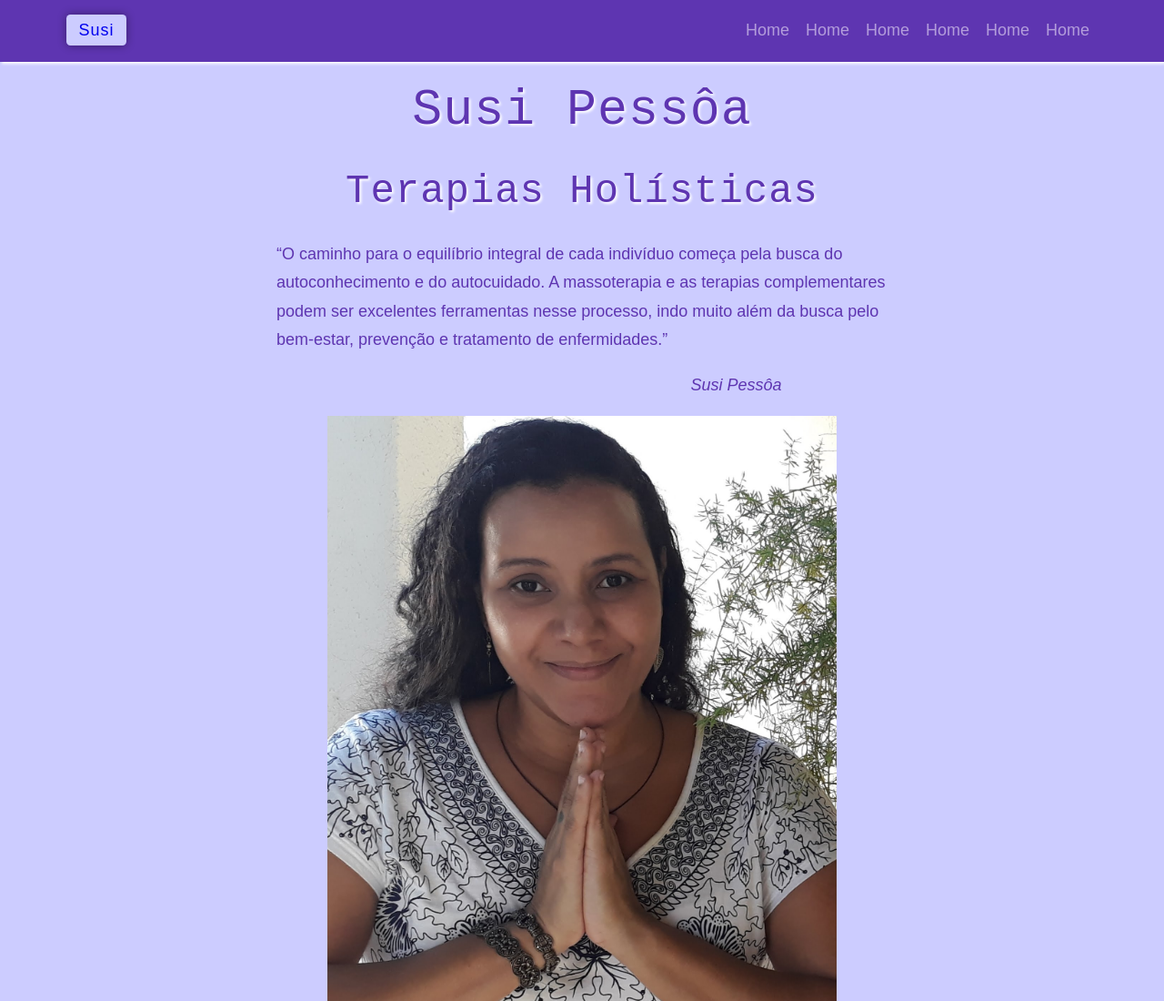
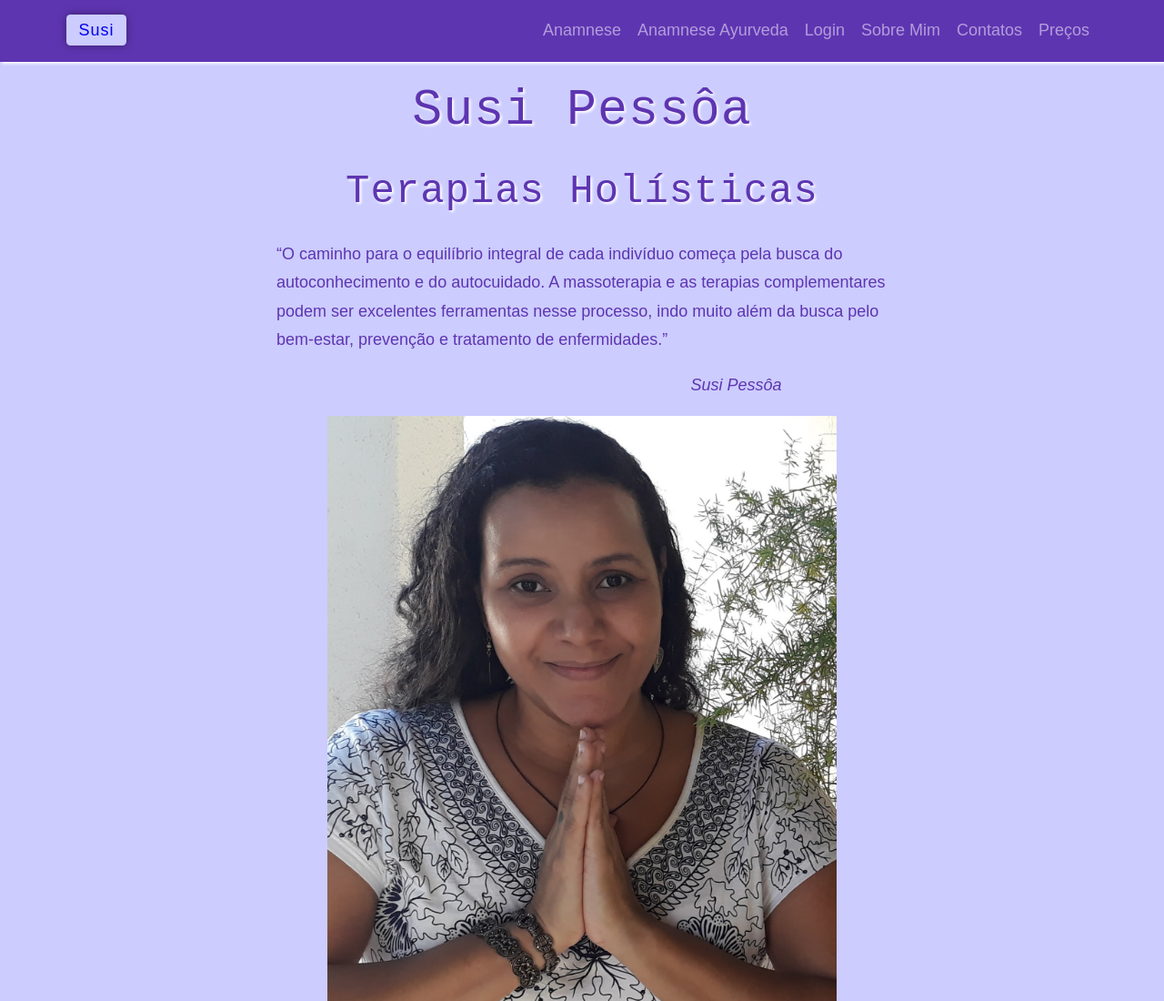
Before and after one commit to jcgsr/jul-SusiGatsby, a Gatsby site: page / in a window 1280 px wide. Shown: the top 1100 px of the page at 91% size. Built offline with nearby package versions, Linux system fonts and the light colour scheme; Gatsby itself is replaced by a stand-in of ours.

Commit message:
refactoring navbar part 2

```diff
--- a/src/assets/css/main.css
+++ b/src/assets/css/main.css
@@ -335,7 +335,7 @@ nav {
   transition: var(--transition);
 }
 .show-container {
-  height: 12rem;
+  height: 17rem;
 }
 @media screen and (min-width: 800px) {
   .nav-center {
--- a/src/components/Navbar.js
+++ b/src/components/Navbar.js
@@ -22,22 +22,22 @@ export default function NavBar() {
         <div className="links-container show-container">
           <ul className="links">
             <li>
-              <Link to="/">Home</Link>
+              <Link to="/anamneseform">Anamnese</Link>
             </li>
             <li>
-              <Link to="/">Home</Link>
+              <Link to="/doshaform">Anamnese Ayurveda</Link>
             </li>
             <li>
-              <Link to="/">Home</Link>
+              <Link to="/login">Login</Link>
             </li>
             <li>
-              <Link to="/">Home</Link>
+              <Link to="/about">Sobre mim</Link>
             </li>
             <li>
-              <Link to="/">Home</Link>
+              <Link to="/contato">Contatos</Link>
             </li>
             <li>
-              <Link to="/">Home</Link>
+              <Link to="/valores">Preços</Link>
             </li>
           </ul>
         </div>
```
